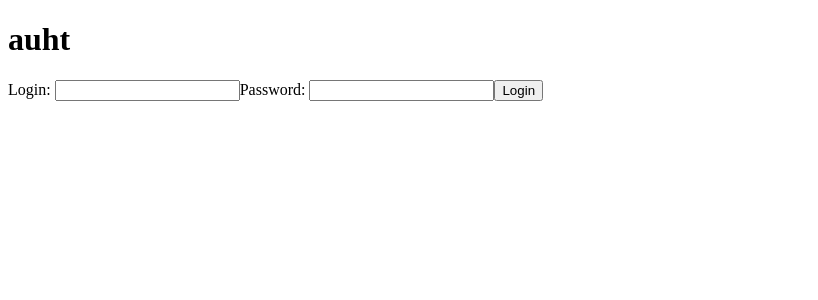
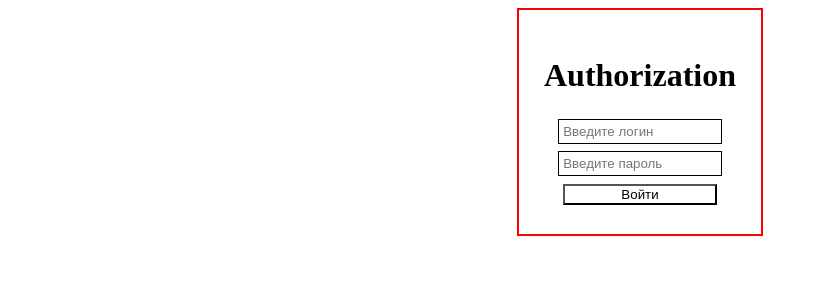
Before and after one commit to DSTU-SG/front, a React (Create React App) app: page /auth in a window 1280 px wide. Shown: the top 300 px of the page, without its empty margins (0-818 px from the left). Built offline with nearby package versions, Linux system fonts and the light colour scheme.

Commit message:
add AuthForm

```diff
--- a/package.json
+++ b/package.json
@@ -40,6 +40,7 @@
   "author": "",
   "license": "ISC",
   "devDependencies": {
-    "react-router-dom": "^5.3.4"
+    "react-router-dom": "^5.3.4",
+    "sass": "^1.75.0"
   }
 }
--- a/src/App.js
+++ b/src/App.js
@@ -1,6 +1,7 @@
 import React from "react";
 import {BrowserRouter} from "react-router-dom";
 import AppRouter from "./components/AppRouter";
+import './styles/App.scss';
 
 function App() {
   return (
--- /dev/null
+++ b/src/components/Auth/AuthForm.jsx
@@ -0,0 +1,34 @@
+import React, { useState } from "react";
+import MyInput from "../UI/Input/Input";
+import MyButton from "../UI/Button/Button";
+
+
+const AuthForm = () => {
+    const [user, setUser] = useState({login:'',password:'' });
+
+    const AuthUser = (e) => {
+        e.preventDefault()
+        console.log(user);
+        setUser({login: '', password: ''})
+    }
+
+    return (
+        <form className="auth__form">
+          <h1>Authorization</h1>
+          <MyInput
+        value={user.login}
+        onChange={e => setUser({...user, login: e.target.value})}
+           type = "text"
+            placeholder ="Введите логин"/>
+          <MyInput
+           value={user.password}
+           onChange={e => setUser({...user, password: e.target.value})}
+           type = "password"
+           placeholder ="Введите пароль"/>
+          <MyButton onClick={AuthUser}>Войти</MyButton>
+        </form>
+
+    );
+};
+
+export default AuthForm;
--- /dev/null
+++ b/src/components/UI/Button/Button.jsx
@@ -0,0 +1,12 @@
+import React from 'react';
+import  classes from './Button.module.scss';
+
+const MyButton = ({children, ...props}) => {
+    return (
+        <button {...props} className={classes.myBtn}>
+            {children}
+        </button>
+    );
+};
+
+export default MyButton;
--- /dev/null
+++ b/src/components/UI/Button/Button.module.scss
@@ -0,0 +1,8 @@
+.myBtn {
+
+    width: 80%;
+    margin: 2%;
+    background: transparent;
+
+    cursor: pointer;
+}
--- /dev/null
+++ b/src/components/UI/Input/Input.jsx
@@ -0,0 +1,10 @@
+import React from 'react';
+import classes from './Input.module.scss';
+
+const MyInput = React.forwardRef((props, ref) => {
+    return (
+        <input ref={ref} className={classes.myInput} {...props}/>
+    );
+});
+
+export default MyInput;
--- /dev/null
+++ b/src/components/UI/Input/Input.module.scss
@@ -0,0 +1,6 @@
+.myInput {
+   width: 80%;
+   margin: 2%;
+   padding: 2%;
+    border: 1px solid black;
+}
--- a/src/pages/Auth.jsx
+++ b/src/pages/Auth.jsx
@@ -1,19 +1,11 @@
 import React from "react";
+import AuthForm from "../components/Auth/AuthForm";
 
 const Auth = () => {
     return (
-      <div class="auth">
-        <div class="frame">
-          <h1>auht</h1>
-          <label>
-          Login: <input type="text"/>
-          </label>
-          <label>
-          Password: <input type="text"/>
-          </label>
-          <button>Login</button>
+      <div className="auth">
+       <AuthForm/>
         </div>
-      </div>
 
     );
 };
--- /dev/null
+++ b/src/styles/App.scss
@@ -0,0 +1,5 @@
+@import './Auth';
+// .App
+// {
+//     background-color: red;
+// }
--- /dev/null
+++ b/src/styles/_Auth.scss
@@ -0,0 +1,15 @@
+.auth
+{
+display: flex;
+justify-content: center;
+align-content: center;
+}
+
+.auth__form
+{
+    padding: 2%;
+    display: flex;
+    flex-direction: column;
+    align-items: center;
+    border: 2px solid red;
+}
```
Also changed, not shown: 1 other file (tests, documents, lock files or other folders).
